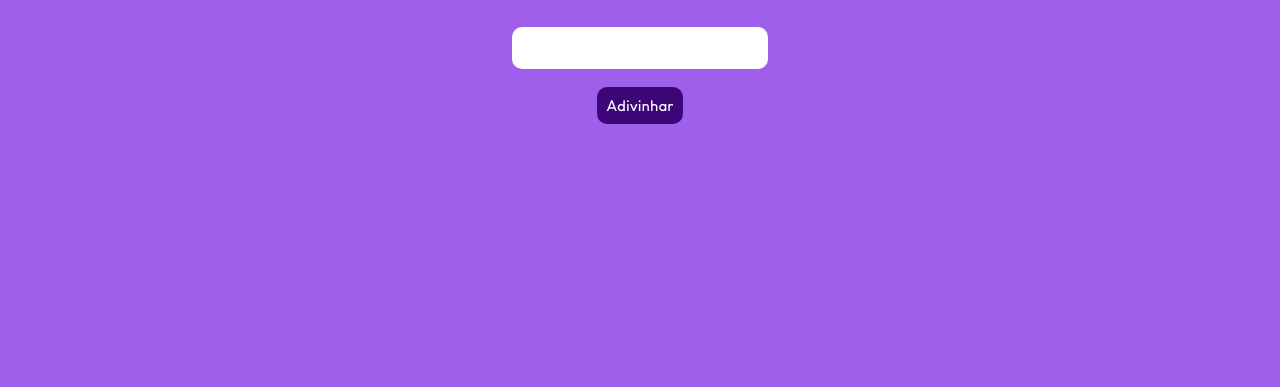
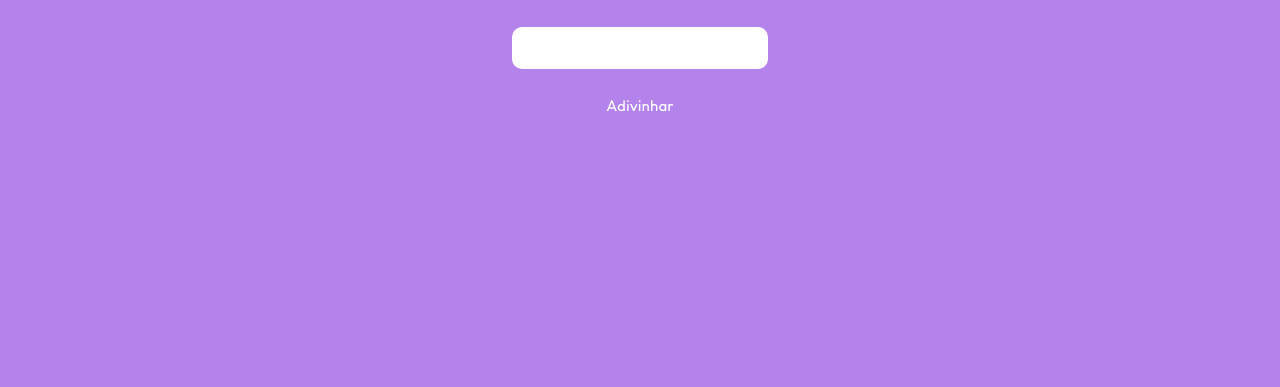
Before and after one commit to palomarocha/Acerte-o-numero, a plain HTML site: page index.html in a window 1280 px wide. Shown: the part 316-703 px from the top of the page. Drawn offline with Linux system fonts and the light colour scheme.

Commit message:
Update style.css

```diff
--- a/style.css
+++ b/style.css
@@ -23,7 +23,7 @@ body {
 body {
     display: flex;
     flex-direction: column;
-    background-color: rgb(160, 95, 235);
+    background-color: rgb(179, 130, 235);
     text-align: center;
     font-family: louis;
 }
@@ -87,7 +87,7 @@ input::-webkit-inner-spin-button {
 }
 
 button {
-    background-color: rgb(60, 6, 121);
+    background-color:rgb(179, 130, 235);
     color: #ffffff;
     border: none;
     font-family: louis;
```
